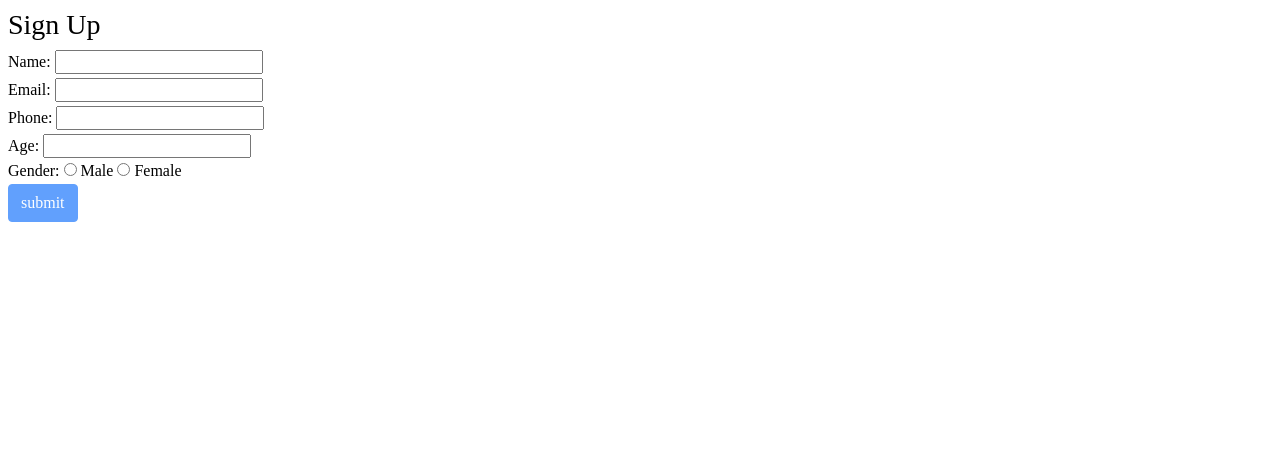
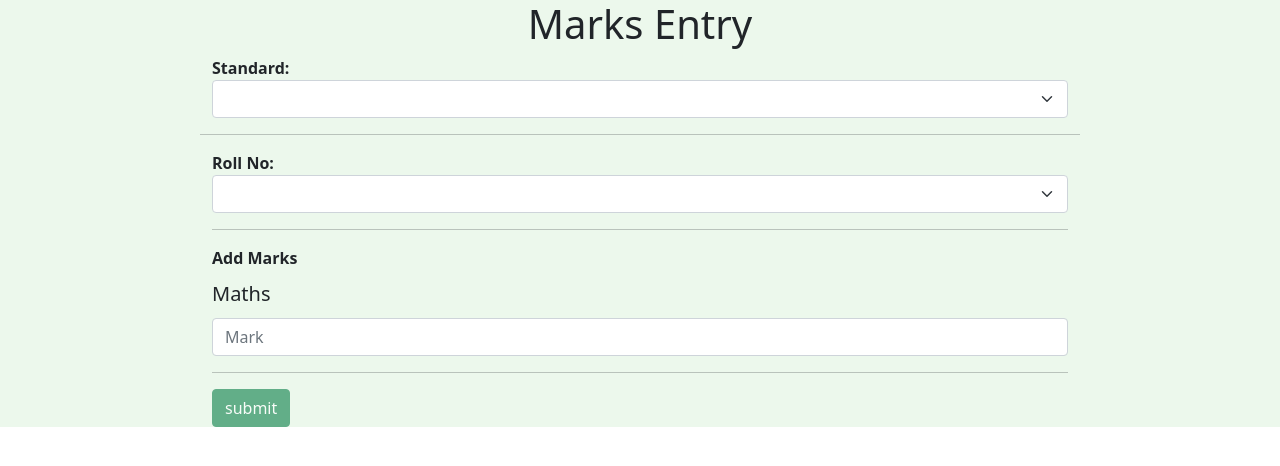
Before and after one commit to miral158/Angular_Learning, an Angular app in the folder Basic_Learning/: page / in a window 1280 px wide. Shown: the top 466 px of the page. Built offline with nearby package versions, Linux system fonts and the light colour scheme.

Commit message:
Sign Up forms and Marksheet is done with formgroup and formcontrol

```diff
--- a/Basic_Learning/angular.json
+++ b/Basic_Learning/angular.json
@@ -27,6 +27,7 @@
               "src/assets"
             ],
             "styles": [
+              "node_modules/bootstrap/dist/css/bootstrap.min.css",
               "src/styles.css"
             ],
             "scripts": []
--- a/Basic_Learning/package.json
+++ b/Basic_Learning/package.json
@@ -15,9 +15,11 @@
     "@angular/compiler": "~13.1.0",
     "@angular/core": "~13.1.0",
     "@angular/forms": "~13.1.0",
+    "@angular/localize": "~13.1.0",
     "@angular/platform-browser": "~13.1.0",
     "@angular/platform-browser-dynamic": "~13.1.0",
     "@angular/router": "~13.1.0",
+    "@ng-bootstrap/ng-bootstrap": "^11.0.0",
     "bootstrap": "^5.1.3",
     "jquery": "^3.6.0",
     "rxjs": "~7.4.0",
--- a/Basic_Learning/src/app/app.component.html
+++ b/Basic_Learning/src/app/app.component.html
@@ -1,5 +1,7 @@
-<app-sign-up></app-sign-up>
+<app-marksheet></app-marksheet>
+<!-- <app-sign-up></app-sign-up> -->
 <!--
+
 <app-reactive-form></app-reactive-form>
 <app-templatedriven-from></app-templatedriven-from>
 <app-login></app-login>
--- a/Basic_Learning/src/app/app.module.ts
+++ b/Basic_Learning/src/app/app.module.ts
@@ -7,6 +7,8 @@ import { FormsModule } from '@angular/forms';
 import { ReactiveFormComponent } from './reactive-form/reactive-form.component';
 import { ReactiveFormsModule } from '@angular/forms';
 import { SignUpComponent } from './sign-up/sign-up.component';
+import { MarksheetComponent } from './marksheet/marksheet.component';
+import { NgbModule } from '@ng-bootstrap/ng-bootstrap';
 @NgModule({
   declarations: [
     AppComponent,
@@ -14,12 +16,14 @@ import { SignUpComponent } from './sign-up/sign-up.component';
     TemplatedrivenFromComponent,
     ReactiveFormComponent,
     SignUpComponent,
+    MarksheetComponent,
 
   ],
   imports: [
     BrowserModule,
     FormsModule,
-    ReactiveFormsModule
+    ReactiveFormsModule,
+    NgbModule
   ],
   providers: [],
   bootstrap: [AppComponent]
--- /dev/null
+++ b/Basic_Learning/src/app/marksheet/marksheet.component.html
@@ -0,0 +1,60 @@
+<!DOCTYPE html>
+<html lang="en">
+
+<head>
+    <meta charset="UTF-8" />
+    <meta http-equiv="X-UA-Compatible" content="IE=edge" />
+    <meta name="viewport" content="width=device-width, initial-scale=1.0" />
+    <title>Marks Entry</title>
+</head>
+
+<body style="background-color: rgb(236, 248, 236)">
+    <form [formGroup]="marksheet" (ngSubmit)="displayMarks()">
+        <div style="margin-right: 200px; margin-left: 200px">
+            <div style="text-align: center">
+                <h1>Marks Entry</h1>
+            </div>
+            <div class="container-fluid">
+                <b>Standard: </b><select class="form-select" aria-label="Select Standard" formControlName="standard">
+                    <option selected>Select Standard</option>
+                    <option value="1">One</option>
+                    <option value="2">Two</option>
+                    <option value="3">Three</option>
+                </select>
+                <span style="color: red;" *ngIf="standard && standard.invalid && standard.touched"> This field is required</span>
+            </div>
+            <hr />
+            <div class="container-fluid">
+                <div>
+                    <b>Roll No: </b>
+                    <select class="form-select" aria-label="Roll No:" formControlName="rollno">
+                        <option *ngFor="let i of RNO" [value]="i">
+                            {{ i }}
+                        </option>
+                    </select>
+                    <span style="color: red;" *ngIf="rollno && rollno.invalid && rollno.touched"> This field is required</span>
+                </div>
+                <hr />
+                <b>Add Marks</b>
+                <div class="row">
+                    <div class="col">
+                        <label for="colFormLabelLg" class="col-sm-2 col-form-label col-form-label-lg">Maths</label>
+                        <input type="text" class="form-control" placeholder="Mark" aria-label="Mark"
+                            formControlName="marks" />
+                            <span style="color: red;" *ngIf="marks && marks.invalid && marks.touched"> This field is required</span>
+                    </div>
+                </div>
+                <hr />
+                <div>
+                    <button [disabled]="marksheet.invalid" class="btn btn-success" type="submit">
+                        submit
+                    </button>
+                </div>
+            </div>
+        </div>
+        <p style="margin-right: 200px; margin-left: 200px" class="my-4" id="h1" *ngIf="marksheet.valid">
+            {{ marksheet.value | json }}
+        </p>
+    </form>
+</body>
+</html>
--- /dev/null
+++ b/Basic_Learning/src/app/marksheet/marksheet.component.ts
@@ -0,0 +1,39 @@
+import { Component, OnInit } from '@angular/core';
+import { FormGroup, FormControl, Validators } from '@angular/forms';
+@Component({
+  selector: 'app-marksheet',
+  templateUrl: './marksheet.component.html',
+  styleUrls: ['./marksheet.component.css']
+})
+export class MarksheetComponent implements OnInit {
+
+  constructor() { }
+
+  ngOnInit(): void {
+  }
+
+  RNO = [1, 2, 3, 4, 5];
+  marksheet = new FormGroup({
+    standard: new FormControl('', [Validators.required]),
+    rollno: new FormControl('', [Validators.required]),
+    marks: new FormControl('', [Validators.required])
+  })
+
+  displayMarks() {
+    console.log(this.marksheet.value);
+  }
+
+  get standard()
+  {
+    return this.marksheet.get('standard')
+  }
+  get rollno()
+  {
+    return this.marksheet.get('rollno')
+  }
+  get marks()
+  {
+    return this.marksheet.get('marks')
+  }
+
+}
--- a/Basic_Learning/src/app/sign-up/sign-up.component.html
+++ b/Basic_Learning/src/app/sign-up/sign-up.component.html
@@ -12,6 +12,7 @@
 
       <div class="my-1">Name: <input type="text" formControlName="name"/></div>
       <span style = "color: red;" *ngIf="user && user.touched && user.invalid">This field is not valid</span>
+
       <div class="my-1">Email: <input type="text" formControlName="email"/></div>
       <span style = "color: red;" *ngIf="email && email.touched && email.invalid">This field is not email</span>
       <div class="my-1">Phone: <input type="text" formControlName="phone"/></div>
--- a/Basic_Learning/src/app/sign-up/sign-up.component.ts
+++ b/Basic_Learning/src/app/sign-up/sign-up.component.ts
@@ -1,5 +1,5 @@
 import { Component, OnInit } from '@angular/core';
-import {FormGroup,FormControl,Validator, Validators} from '@angular/forms'
+import {FormGroup,FormControl, Validators} from '@angular/forms'
 import 'bootstrap';
 @Component({
   selector: 'app-sign-up',
--- a/Basic_Learning/src/polyfills.ts
+++ b/Basic_Learning/src/polyfills.ts
@@ -1,3 +1,7 @@
+/***************************************************************************************************
+ * Load `$localize` onto the global scope - used if i18n tags appear in Angular templates.
+ */
+import '@angular/localize/init';
 /**
  * This file includes polyfills needed by Angular and is loaded before the app.
  * You can add your own extra polyfills to this file.
```
Also changed, not shown: Basic_Learning/src/app/marksheet/marksheet.component.css (added), 2 other files (tests, documents, lock files or other folders).
